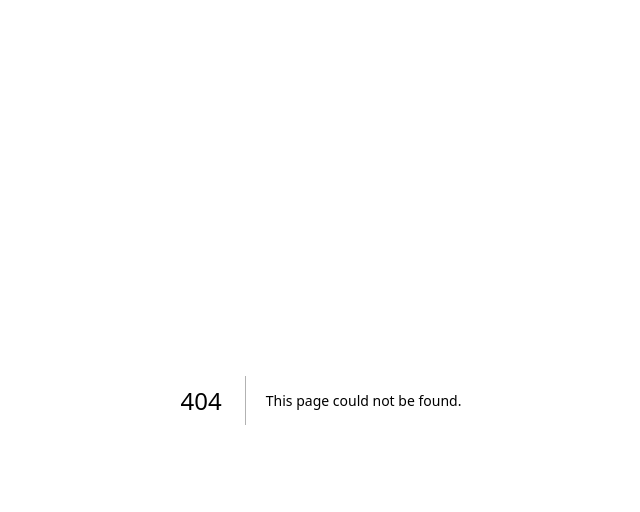
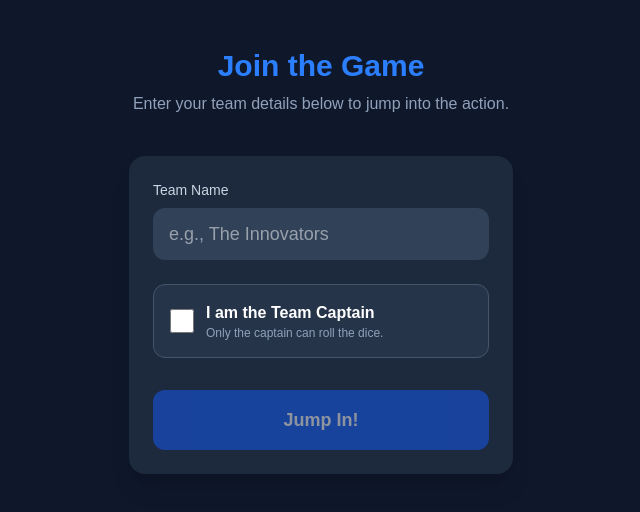
Before and after one commit to bshemphang/icebreaker-game, a Next.js app: page /join/1 in a window 1280 px wide. Before the commit this address had no page. Shown: the top 512 px of the page, without its empty margins (319-959 px from the left). Built offline with nearby package versions, Linux system fonts and the light colour scheme; no server answers.

Commit message:
Adding the missing Join page

```diff
--- /dev/null
+++ b/app/join/[sessionId]/page.tsx
@@ -0,0 +1,103 @@
+'use client';
+import { useState, use } from 'react';
+import { useRouter } from 'next/navigation';
+import { supabase } from '@/lib/supabase';
+
+export default function JoinGame({ params }: { params: Promise<{ sessionId: string }> }) {
+  // Unwrap the params promise just like we did for the Host screen
+  const { sessionId } = use(params);
+
+  const [teamName, setTeamName] = useState('');
+  const [isCaptain, setIsCaptain] = useState(false);
+  const [isLoading, setIsLoading] = useState(false);
+  const router = useRouter();
+
+  const handleJoin = async (e: React.FormEvent) => {
+    e.preventDefault();
+    if (!teamName.trim()) return;
+
+    setIsLoading(true);
+
+    try {
+      // 1. Insert the new team into the Supabase database
+      const { data, error } = await supabase
+        .from('teams')
+        .insert([{
+          session_id: sessionId,
+          team_name: teamName,
+          is_captain: isCaptain
+        }])
+        .select()
+        .single();
+
+      if (error) throw error;
+
+      // 2. The LocalStorage Trick: Save their ID to their phone's browser secretly
+      localStorage.setItem('teamId', data.id.toString());
+      localStorage.setItem('sessionId', sessionId);
+      if (isCaptain) {
+        localStorage.setItem('isCaptain', 'true');
+      }
+
+      // 3. Send them to their mobile Gamepad screen (we will build this next)
+      alert("Success! Now we need to build the Gamepad screen.");
+      // router.push(`/play/${data.id}`); // We will uncomment this when the Play page exists
+
+    } catch (error) {
+      console.error('Error joining session:', error);
+      alert('Failed to join the game. Please try again.');
+      setIsLoading(false);
+    }
+  };
+
+  return (
+    <div className="min-h-screen bg-slate-900 text-white flex flex-col items-center p-6 pt-12">
+      <h1 className="text-3xl font-bold text-blue-500 mb-2">Join the Game</h1>
+      <p className="text-slate-400 mb-10 text-center">Enter your team details below to jump into the action.</p>
+
+      <form onSubmit={handleJoin} className="w-full max-w-sm bg-slate-800 p-6 rounded-2xl shadow-xl">
+
+        {/* Team Name Input */}
+        <div className="mb-6">
+          <label className="block text-sm font-medium text-slate-300 mb-2">
+            Team Name
+          </label>
+          <input
+            type="text"
+            required
+            maxLength={20}
+            value={teamName}
+            onChange={(e) => setTeamName(e.target.value)}
+            className="w-full bg-slate-700 text-white rounded-xl px-4 py-3 focus:outline-none focus:ring-2 focus:ring-blue-500 text-lg"
+            placeholder="e.g., The Innovators"
+          />
+        </div>
+
+        {/* Captain Toggle */}
+        <div className="mb-8 p-4 bg-slate-700/50 rounded-xl border border-slate-600">
+          <label className="flex items-center space-x-3 cursor-pointer">
+            <input
+              type="checkbox"
+              checked={isCaptain}
+              onChange={(e) => setIsCaptain(e.target.checked)}
+              className="w-6 h-6 text-blue-500 rounded focus:ring-blue-500 bg-slate-700 border-slate-500"
+            />
+            <div className="flex flex-col">
+              <span className="font-semibold text-white">I am the Team Captain</span>
+              <span className="text-xs text-slate-400">Only the captain can roll the dice.</span>
+            </div>
+          </label>
+        </div>
+
+        {/* Submit Button */}
+        <button
+          type="submit"
+          disabled={isLoading || !teamName.trim()}
+          className="w-full bg-blue-600 hover:bg-blue-500 text-white font-bold py-4 rounded-xl text-lg transition-all disabled:opacity-50"
+        >
+          {isLoading ? 'Joining...' : 'Jump In!'}
+        </button>
+      </form>
+    </div>
+  );
+}
```
